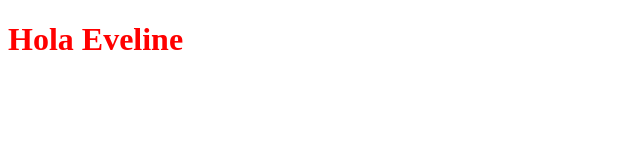
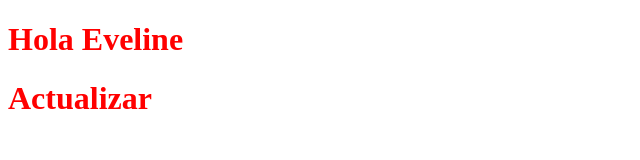
Before and after one commit to Balmon55/eveline-prueba, a plain HTML site: page index.html in a window 1280 px wide. Shown: the whole page, without its empty margins (0-640 px from the left). Drawn offline with Linux system fonts and the light colour scheme.

Commit message:
actualizacion del html

```diff
--- a/index.html
+++ b/index.html
@@ -11,5 +11,8 @@
     <h1>
         Hola Eveline
     </h1>
+    <h1>
+        Actualizar
+    </h1>
 </body>
 </html>
```
